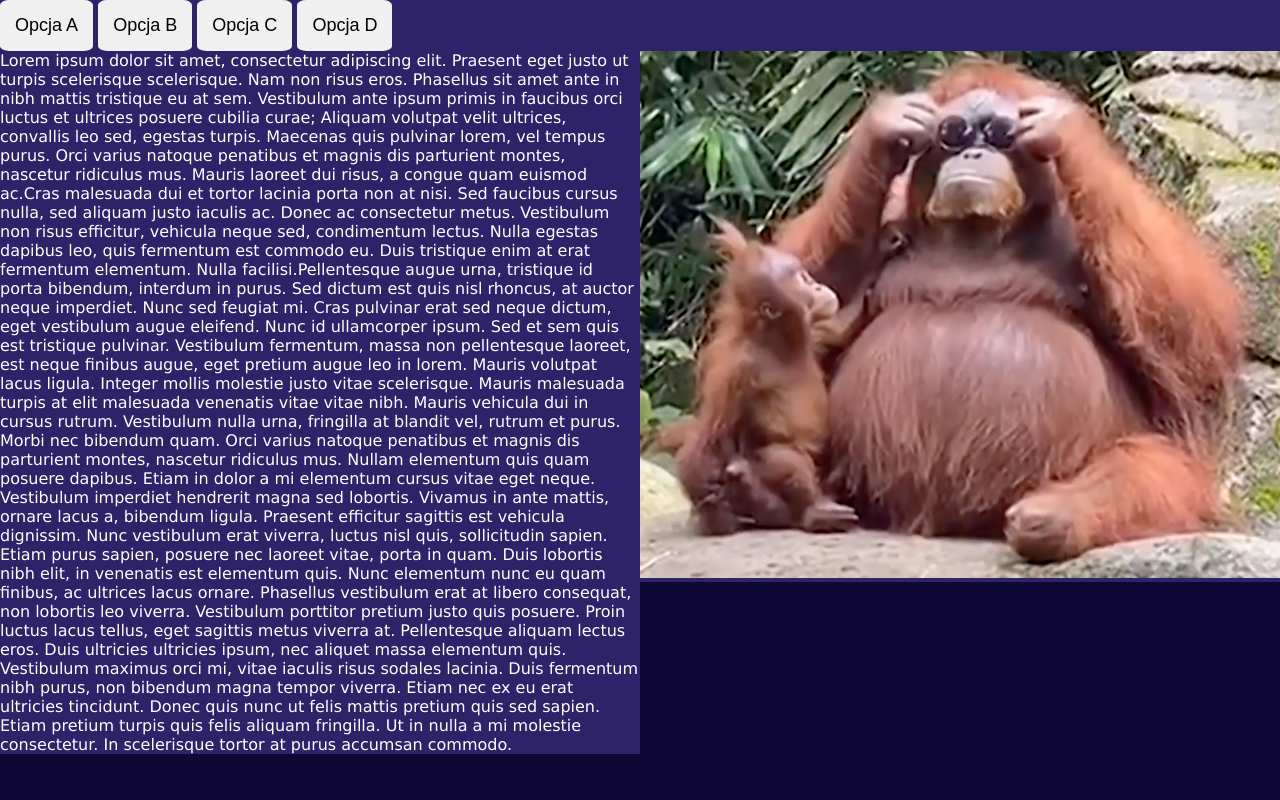
After one commit to JakubMik99/wsb_pai_dlinz_2_K15_inf, a PHP site: page /cwiczenia/stronka.php in a window 1280 px wide. The commit adds this page. Run offline with PHP 8.4, Linux system fonts and the light colour scheme.

Commit message:
cwiczenia z imputem i css

```diff
--- a/4_db/dodaj.php
+++ b/4_db/dodaj.php
@@ -13,8 +13,5 @@
     <input type="text" name="country" placeholder="kraj"> <br>
     <button type="submit" name="submit">Dodaj</button>
 </form>
-    <?php
-
-    ?>
 </body>
 </html>
--- /dev/null
+++ b/cwiczenia/stronka.php
@@ -0,0 +1,51 @@
+<!DOCTYPE html>
+<html lang="en">
+<head>
+    <meta charset="UTF-8">
+    <meta http-equiv="X-UA-Compatible" content="IE=edge">
+    <meta name="viewport" content="width=device-width, initial-scale=1.0">
+    <title>Document</title>
+    <link rel="stylesheet" href="./style/cokolwiek.css">
+</head>
+<body>
+<div class="menu">
+<button>Opcja A</button>
+<button>Opcja B</button>
+<button>Opcja C</button>
+<button>Opcja D</button>
+</div>
+    <div class="content">
+    Lorem ipsum dolor sit amet, consectetur adipiscing elit.
+    Praesent eget justo ut turpis scelerisque scelerisque.
+    Nam non risus eros. Phasellus sit amet ante in nibh mattis tristique eu at sem.
+    Vestibulum ante ipsum primis in faucibus orci luctus et ultrices posuere cubilia curae;
+    Aliquam volutpat velit ultrices, convallis leo sed, egestas turpis.
+    Maecenas quis pulvinar lorem, vel tempus purus. Orci varius natoque penatibus et magnis dis parturient montes, nascetur ridiculus mus.
+    Mauris laoreet dui risus, a congue quam euismod ac.Cras malesuada dui et tortor lacinia porta non at nisi.
+    Sed faucibus cursus nulla, sed aliquam justo iaculis ac. Donec ac consectetur metus.
+    Vestibulum non risus efficitur, vehicula neque sed, condimentum lectus. Nulla egestas dapibus leo, quis fermentum est commodo eu.
+    Duis tristique enim at erat fermentum elementum. Nulla facilisi.Pellentesque augue urna, tristique id porta bibendum, interdum in purus.
+    Sed dictum est quis nisl rhoncus, at auctor neque imperdiet. Nunc sed feugiat mi.
+    Cras pulvinar erat sed neque dictum, eget vestibulum augue eleifend.
+    Nunc id ullamcorper ipsum. Sed et sem quis est tristique pulvinar.
+    Vestibulum fermentum, massa non pellentesque laoreet, est neque finibus augue, eget pretium augue leo in lorem.
+    Mauris volutpat lacus ligula. Integer mollis molestie justo vitae scelerisque.
+    Mauris malesuada turpis at elit malesuada venenatis vitae vitae nibh.
+    Mauris vehicula dui in cursus rutrum.
+    Vestibulum nulla urna, fringilla at blandit vel, rutrum et purus.
+    Morbi nec bibendum quam.
+    Orci varius natoque penatibus et magnis dis parturient montes, nascetur ridiculus mus.
+    Nullam elementum quis quam posuere dapibus.
+    Etiam in dolor a mi elementum cursus vitae eget neque.
+    Vestibulum imperdiet hendrerit magna sed lobortis. Vivamus in ante mattis, ornare lacus a, bibendum ligula.
+    Praesent efficitur sagittis est vehicula dignissim. Nunc vestibulum erat viverra, luctus nisl quis, sollicitudin sapien. Etiam purus sapien, posuere nec laoreet vitae, porta in quam. Duis lobortis nibh elit, in venenatis est elementum quis. Nunc elementum nunc eu quam finibus, ac ultrices lacus ornare.
+    Phasellus vestibulum erat at libero consequat, non lobortis leo viverra.
+    Vestibulum porttitor pretium justo quis posuere. Proin luctus lacus tellus, eget sagittis metus viverra at.
+    Pellentesque aliquam lectus eros. Duis ultricies ultricies ipsum, nec aliquet massa elementum quis. Vestibulum maximus orci mi, vitae iaculis risus sodales lacinia.
+    Duis fermentum nibh purus, non bibendum magna tempor viverra. Etiam nec ex eu erat ultricies tincidunt. Donec quis nunc ut felis mattis pretium quis sed sapien. Etiam pretium turpis quis felis aliquam fringilla. Ut in nulla a mi molestie consectetur. In scelerisque tortor at purus accumsan commodo.
+    </div>
+    <div class="image">
+        <img src="./style/image.jpg" alt="orangutan">
+    </div>
+</body>
+</html>
--- /dev/null
+++ b/cwiczenia/style/cokolwiek.css
@@ -0,0 +1,48 @@
+body{
+    background-color: rgb(15, 7, 54);
+    margin:0;
+}
+button{
+    background-color: rgb(240, 240, 240);
+    border: none;
+    padding: 15px;
+    margin: 0;
+    border-radius: 10%;
+    font-size: large;
+
+}
+button:hover{
+    background-color: rgb(46, 34, 104);
+    color: white;
+    border: none;
+    padding: 15px;
+    margin: 0;
+    border-radius: 10%;
+    font-size: large;
+
+}
+.menu{
+    background-color: rgb(46, 34, 104);
+    color: white;
+    margin: 0;
+    padding: 0;
+    font-family: 'Lucida Sans', 'Lucida Sans Regular', 'Lucida Grande', 'Lucida Sans Unicode', Geneva, Verdana, sans-serif;
+}
+.content{
+    width: 50%;
+    background-color: rgb(46, 34, 104);
+    color: white;
+    float: left;
+    font-family: 'Lucida Sans', 'Lucida Sans Regular', 'Lucida Grande', 'Lucida Sans Unicode', Geneva, Verdana, sans-serif;
+}
+img{
+    max-width: 100%;
+    height: auto;
+}
+.image{
+    background-color: rgb(46, 34, 104);
+    width: 50%;
+    float:right;
+
+
+}
```
Also changed, not shown: 4_db/dodaj_pracownika.php (added, +36 -0 lines), cwiczenia/w3.php (added, +22 -0 lines), cwiczenia/style/image.jpg (added).
